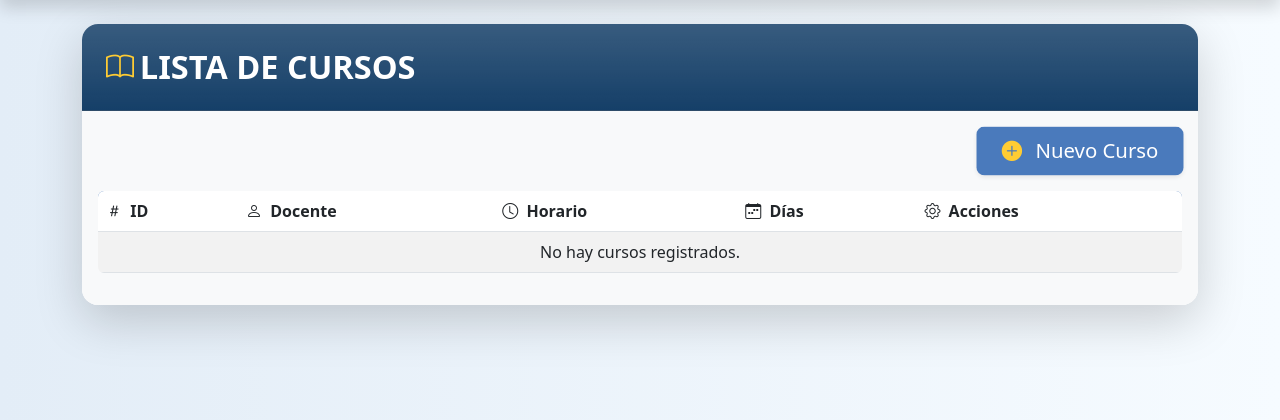
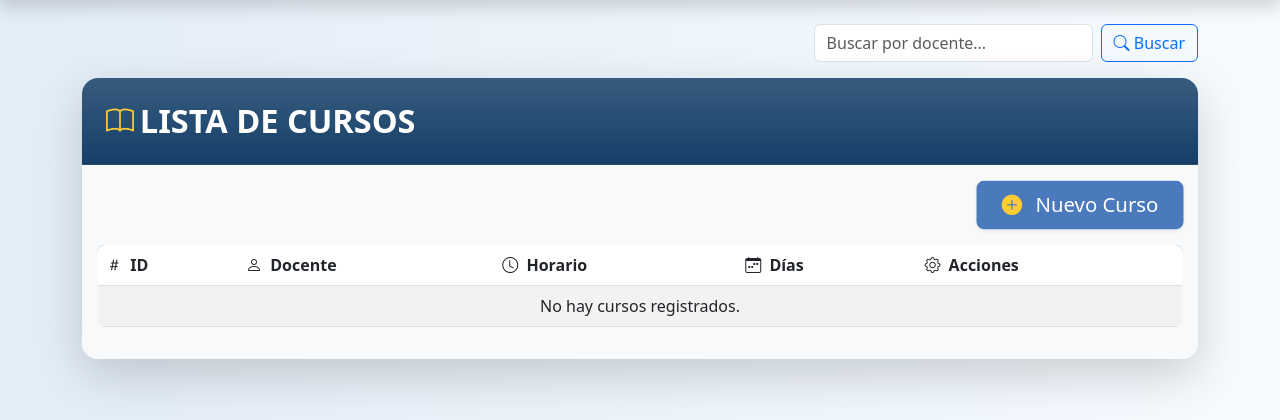
Before and after one commit to natanet9/EnglishClub, a Django app: template cursos/templates/Cursos/curso_list.html in a window 1280 px wide. Shown: the part 88-508 px from the top of the page. Run offline with Django 5.2, Linux system fonts and the light colour scheme; the template is opened without the code that fills it, so the values that code supplies are empty; some libraries are stand-ins or nearby versions.

Commit message:
Probando filtración de datos y accesos de roles

```diff
--- a/cursos/templates/Cursos/curso_list.html
+++ b/cursos/templates/Cursos/curso_list.html
@@ -5,7 +5,16 @@
 <link rel="stylesheet" href="https://cdn.jsdelivr.net/npm/bootstrap-icons@1.10.0/font/bootstrap-icons.css">
 <link rel="stylesheet" href="https://cdnjs.cloudflare.com/ajax/libs/animate.css/4.1.1/animate.min.css">
 
+
 <section class="container my-4">
+  <!--Filtracion de Docentes-->
+  <form method="get" class="mb-3 d-flex justify-content-end">
+  <input type="text" name="q" class="form-control w-25 me-2" placeholder="Buscar por docente..." value="{{ request.GET.q }}">
+  <button type="submit" class="btn btn-outline-primary">
+    <i class="bi bi-search"></i> Buscar
+  </button>
+</form>
+
   <div class="card shadow-lg border-0 animate__animated animate__fadeIn">
     <div class="card-header p-4 bg-gradient" style="background: #153f68;">
       <h2 class="card-title text-white mb-0 d-flex align-items-center fw-bold">
@@ -43,7 +52,7 @@
           {% for curso in cursos %}
             <tr>
               <td>{{ curso.id }}</td>
-              <td>{{ curso.docente }}</td>
+              <td>{{ curso.docente.nombre }} {{ curso.docente.apellidos }}</td>
               <td>{{ curso.horario }}</td>
               <td>{{ curso.dias|join:", " }}</td>
               <td>
--- a/templates/base.html
+++ b/templates/base.html
@@ -6,6 +6,7 @@
   <script src="https://cdn.tailwindcss.com"></script>
   <script src="https://cdn.jsdelivr.net/npm/alpinejs@3.x.x/dist/cdn.min.js" defer></script>
   <script src="https://cdn.jsdelivr.net/npm/chart.js"></script>
+
 </head>
 <body class="bg-gray-100 font-sans grid grid-rows-[auto,1fr,auto] min-h-screen">
   {% if not request.session.rol == 'directivo' or request.path|slice:":10" != "/directivo" %}
```
Also changed, not shown: cursos/views.py (+9 -1 lines).
